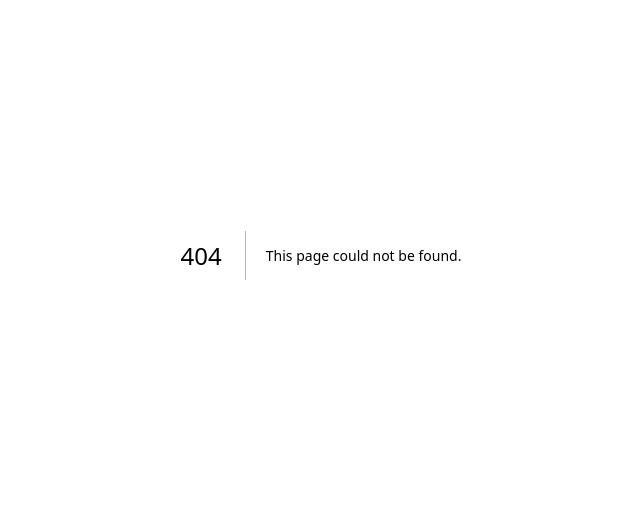
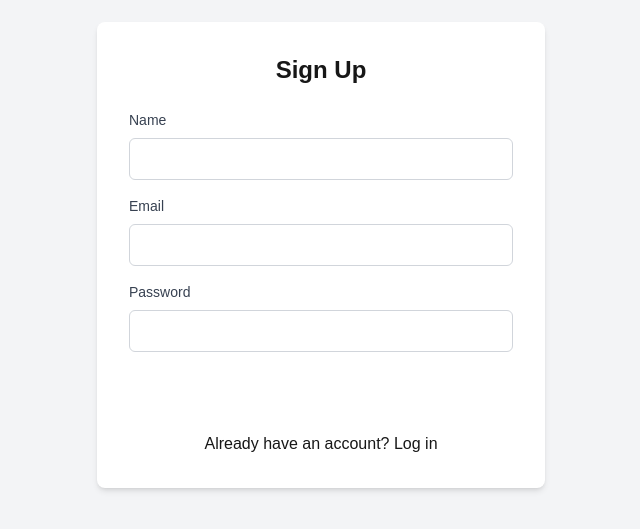
Before and after one commit to kashmithnisakya/money-manager-frontend, a Next.js app: page /pages/signin in a window 1280 px wide. Before the commit this address had no page. Shown: the part 145-674 px from the top of the page, without its empty margins (319-959 px from the left). Built offline with nearby package versions, Linux system fonts and the light colour scheme.

Commit message:
add login page

```diff
--- /dev/null
+++ b/app/pages/login/page.tsx
@@ -0,0 +1,67 @@
+'use client'
+
+import { useState } from 'react'
+import Link from 'next/link'
+import axios from 'axios'
+
+export default function Login() {
+  const [email, setEmail] = useState<string>('')
+  const [password, setPassword] = useState<string>('')
+
+  const handleSubmit = async (event: React.FormEvent) => {
+    event.preventDefault()
+    try {
+      const response = await axios.post('/api/login', { email, password })
+      console.log('Logged in:', response.data)
+    } catch (error) {
+      console.error('Login error:', error)
+    }
+  }
+
+  return (
+    <div className="min-h-screen flex items-center justify-center bg-gray-100">
+      <div className="bg-white p-8 rounded-lg shadow-md w-full max-w-md">
+        <h1 className="text-2xl font-bold mb-6 text-center">Login</h1>
+        <form onSubmit={handleSubmit}>
+          <div className="mb-4">
+            <label htmlFor="email" className="block text-sm font-medium text-gray-700 mb-2">
+              Email
+            </label>
+            <input
+              type="email"
+              id="email"
+              className="w-full p-2 border border-gray-300 rounded-md focus:outline-none focus:ring focus:ring-primary focus:ring-opacity-50"
+              value={email}
+              onChange={(e) => setEmail(e.target.value)}
+              required
+            />
+          </div>
+          <div className="mb-6">
+            <label htmlFor="password" className="block text-sm font-medium text-gray-700 mb-2">
+              Password
+            </label>
+            <input
+              type="password"
+              id="password"
+              className="w-full p-2 border border-gray-300 rounded-md focus:outline-none focus:ring focus:ring-primary focus:ring-opacity-50"
+              value={password}
+              onChange={(e) => setPassword(e.target.value)}
+              required
+            />
+          </div>
+          <button
+            type="submit"
+            className="w-full bg-primary text-white py-2 rounded-md hover:bg-accent transition-all"
+          >
+            Login
+          </button>
+        </form>
+        <p className="mt-4 text-center">
+          Don't have an account?{' '}
+          <Link href="/signup">Sign in
+          </Link>
+        </p>
+      </div>
+    </div>
+  )
+}
--- /dev/null
+++ b/app/pages/signin/page.tsx
@@ -0,0 +1,81 @@
+'use client'
+
+import { useState } from 'react'
+import Link from 'next/link'
+import axios from 'axios'
+
+export default function Signup() {
+  const [name, setName] = useState<string>('')
+  const [email, setEmail] = useState<string>('')
+  const [password, setPassword] = useState<string>('')
+
+  const handleSubmit = async (event: React.FormEvent) => {
+    event.preventDefault()
+    try {
+      const response = await axios.post('/api/signup', { name, email, password })
+      console.log('Signed up:', response.data)
+    } catch (error) {
+      console.error('Signup error:', error)
+    }
+  }
+
+  return (
+    <div className="min-h-screen flex items-center justify-center bg-gray-100">
+      <div className="bg-white p-8 rounded-lg shadow-md w-full max-w-md">
+        <h1 className="text-2xl font-bold mb-6 text-center">Sign Up</h1>
+        <form onSubmit={handleSubmit}>
+          <div className="mb-4">
+            <label htmlFor="name" className="block text-sm font-medium text-gray-700 mb-2">
+              Name
+            </label>
+            <input
+              type="text"
+              id="name"
+              className="w-full p-2 border border-gray-300 rounded-md focus:outline-none focus:ring focus:ring-primary focus:ring-opacity-50"
+              value={name}
+              onChange={(e) => setName(e.target.value)}
+              required
+            />
+          </div>
+          <div className="mb-4">
+            <label htmlFor="email" className="block text-sm font-medium text-gray-700 mb-2">
+              Email
+            </label>
+            <input
+              type="email"
+              id="email"
+              className="w-full p-2 border border-gray-300 rounded-md focus:outline-none focus:ring focus:ring-primary focus:ring-opacity-50"
+              value={email}
+              onChange={(e) => setEmail(e.target.value)}
+              required
+            />
+          </div>
+          <div className="mb-6">
+            <label htmlFor="password" className="block text-sm font-medium text-gray-700 mb-2">
+              Password
+            </label>
+            <input
+              type="password"
+              id="password"
+              className="w-full p-2 border border-gray-300 rounded-md focus:outline-none focus:ring focus:ring-primary focus:ring-opacity-50"
+              value={password}
+              onChange={(e) => setPassword(e.target.value)}
+              required
+            />
+          </div>
+          <button
+            type="submit"
+            className="w-full bg-primary text-white py-2 rounded-md hover:bg-accent transition-all"
+          >
+            Sign Up
+          </button>
+        </form>
+        <p className="mt-4 text-center">
+          Already have an account?{' '}
+          <Link href="/login">Log in
+          </Link>
+        </p>
+      </div>
+    </div>
+  )
+}
```
Also changed, not shown: package.json (+6 -5 lines), 1 other file (tests, documents, lock files or other folders).
